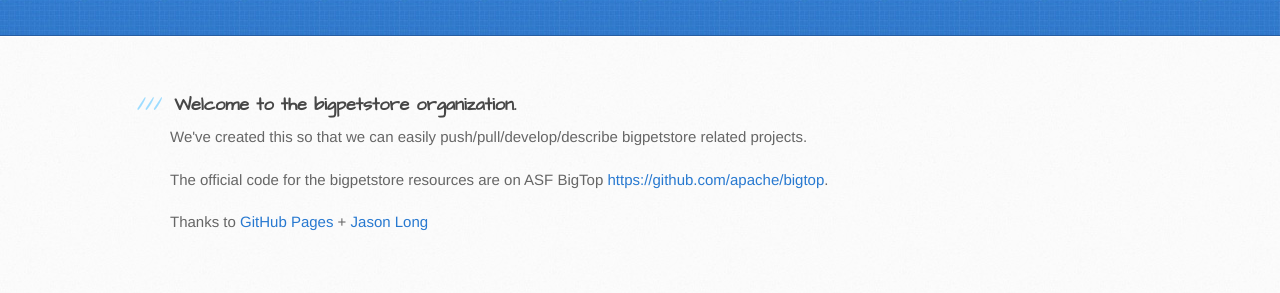
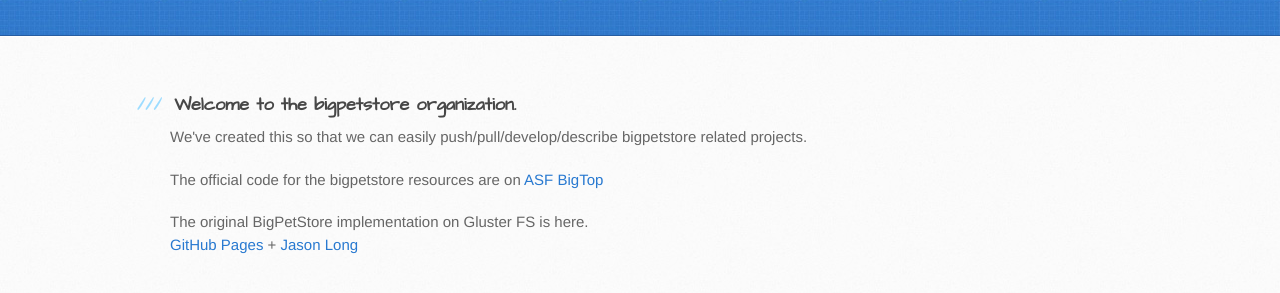
Before and after one commit to bigpetstore/bigpetstore.github.io, a plain HTML site: page index.html in a window 1280 px wide. Shown: the part 165-458 px from the top of the page. Drawn offline with Linux system fonts and the light colour scheme.

Commit message:
Update index.html

```diff
--- a/index.html
+++ b/index.html
@@ -33,9 +33,19 @@
 
 <p>We've created this so that we can easily push/pull/develop/describe bigpetstore related projects.</p>
 
-<p>The official code for the bigpetstore resources are on ASF BigTop <a href="https://github.com/apache/bigtop">https://github.com/apache/bigtop</a>.</p>
+<p>
 
-<p> Thanks to <a href="https://pages.github.com">GitHub Pages</a> + <a href="https://twitter.com/jasonlong">Jason Long </p>
+  The official code for the bigpetstore resources are on <a href="https://github.com/apache/bigtop">ASF BigTop</a>
+
+</p>
+
+The original BigPetStore implementation on Gluster FS is here.
+
+<a href="https://www.youtube.com/watch?v=OVB3nEKN94k"></a>
+
+
+
+<p> <a href="https://pages.github.com">GitHub Pages</a> + <a href="https://twitter.com/jasonlong">Jason Long </p>
         </section>
       </div>
     </div>
```
